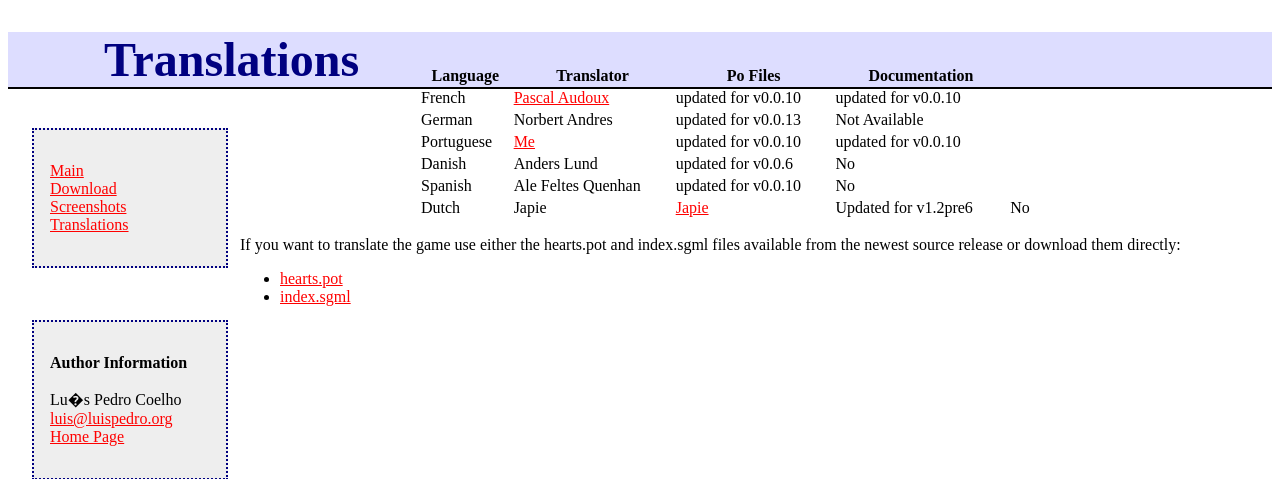
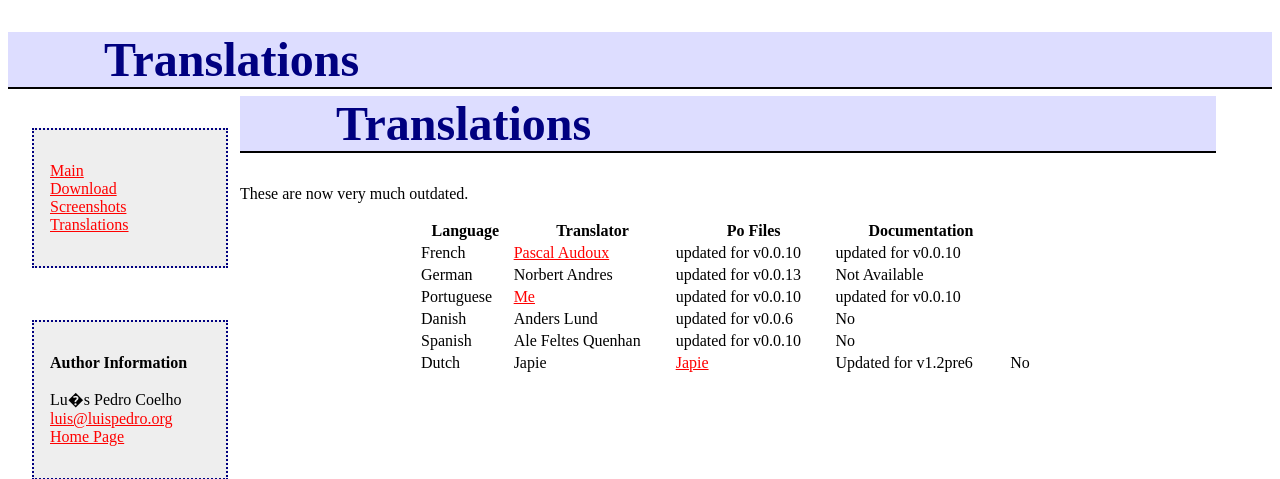
Before and after one commit to luispedro/hearts, a PHP site: page /translations.php in a window 1280 px wide. Shown: the top 479 px of the page. Run offline with PHP 8.4, Linux system fonts and the light colour scheme.

Commit message:
Update: ie mark as outdated
git-svn-id: file:///home/luispedro/luispedro.org/svn/hearts/trunk@197 174c993c-7530-0410-8f2a-93c0592b7a1f

```diff
--- a/hearts.admin/public_html/translations.php
+++ b/hearts.admin/public_html/translations.php
@@ -1,6 +1,11 @@
 <?php include_once('base.php');
 do_header('Translations');
 ?>
+
+<h1>Translations</h1>
+
+<p>These are now very much outdated.</p>
+
 <DIV align="center">
 <TABLE width="620">
 <TR>
@@ -45,11 +50,13 @@
 </TABLE>
 </DIV>
 
+<!--
 <p>If you want to translate the game use either the hearts.pot and index.sgml files available from the newest source release or
      download them directly:
 <UL>
 	<LI><a href="heart.pot">hearts.pot</a></LI>
 	<LI><a href="index.sgml">index.sgml</a></LI>
 </UL>
+-->
 
 <?php do_footer(); ?>
```
